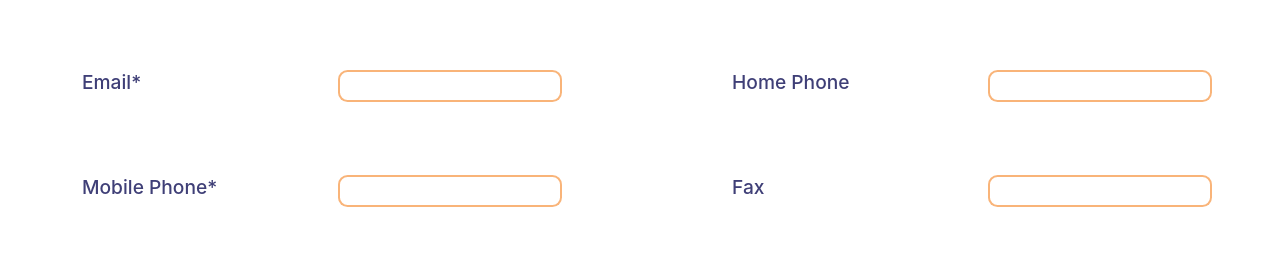
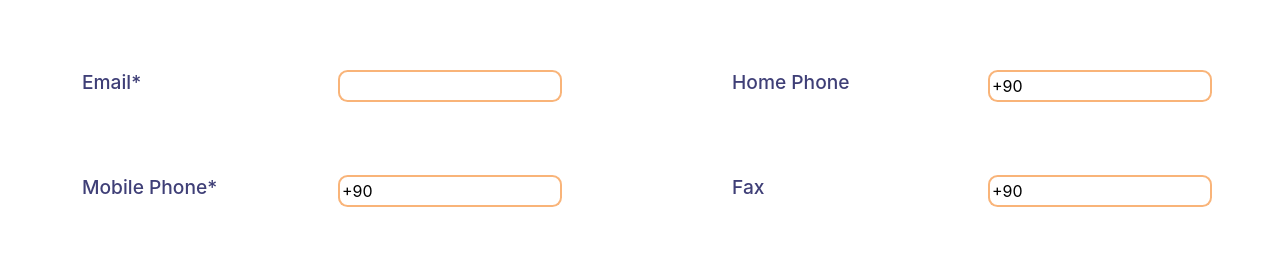
Before and after one commit to gglnyrdm/CRMLite, an Angular app: page /contactcustomer in a window 1280 px wide. Shown: the part 337-594 px from the top of the page. Built offline with nearby package versions, Linux system fonts and the light colour scheme; a web font is replaced by a local one.

Commit message:
update contact customer

```diff
--- a/src/app/features/customers/contact-customer-form/contact-customer-form.component.html
+++ b/src/app/features/customers/contact-customer-form/contact-customer-form.component.html
@@ -1,15 +1,15 @@
-<form>
+<form [formGroup]="form">
     <div class="container">
         <div class="row">
             <div class="col-md-6">
                 <div class="left-side">
                         <div class="input-area">
                             <span>Email*</span>
-                            <input type="email">
+                            <input type="email" formControlName="email">
                         </div>
                         <div class="input-area">
                             <span>Mobile Phone*</span>
-                            <input type="text">
+                            <input type="text" appOnlyNumberInput formControlName="mobilePhone">
                         </div>
                         <button class="cancel-button" type="submit">Previous</button>
                 </div>
@@ -18,11 +18,11 @@
                 <div class="right-side">
                         <div class="input-area">
                             <span>Home Phone</span>
-                        <input type="text">
+                        <input type="text" appOnlyNumberInput formControlName="homePhone">
                         </div>
                         <div class="input-area">
                             <span>Fax</span>
-                            <input type="text">
+                            <input type="text" appOnlyNumberInput formControlName="fax">
                         </div>
                         <button class="next-button" type="submit">Create</button>
                 </div>
--- a/src/app/features/customers/contact-customer-form/contact-customer-form.component.scss
+++ b/src/app/features/customers/contact-customer-form/contact-customer-form.component.scss
@@ -18,6 +18,7 @@ span {
     position: relative;
     margin-bottom: 5rem;
     width: 30rem;
+
   }
 
   .form-select {
--- a/src/app/features/customers/contact-customer-form/contact-customer-form.component.ts
+++ b/src/app/features/customers/contact-customer-form/contact-customer-form.component.ts
@@ -1,8 +1,7 @@
 import { CommonModule } from '@angular/common';
-import { Component } from '@angular/core';
-import { ReactiveFormsModule } from '@angular/forms';
+import { ChangeDetectionStrategy, Component } from '@angular/core';
+import { FormBuilder, FormControl, FormGroup, ReactiveFormsModule } from '@angular/forms';
 import { OnlyNumberInputDirective } from '../../../core/directives/only-number-input.directive';
-import { OnlyLetterDirective } from '../../../core/directives/only-letter.directive';
 
 @Component({
   selector: 'app-contact-customer-form',
@@ -11,10 +10,18 @@ import { OnlyLetterDirective } from '../../../core/directives/only-letter.direct
     CommonModule,
     ReactiveFormsModule,
     OnlyNumberInputDirective,
-    OnlyLetterDirective],
+    ],
   templateUrl: './contact-customer-form.component.html',
-  styleUrl: './contact-customer-form.component.scss'
+  styleUrl: './contact-customer-form.component.scss',
+  changeDetection: ChangeDetectionStrategy.OnPush,
 })
 export class ContactCustomerFormComponent {
+  form:FormGroup = this.fb.group({
+    email: new FormControl(''),
+    mobilePhone: new FormControl('+90'),
+    homePhone: new FormControl('+90'),
+    fax: new FormControl('+90'),
+  });
+  constructor(private fb:FormBuilder){}
 
 }
--- a/src/app/features/customers/search-filter/search-filter/search-filter.component.ts
+++ b/src/app/features/customers/search-filter/search-filter/search-filter.component.ts
@@ -28,7 +28,7 @@ export class SearchFilterComponent {
 
 
   form:FormGroup = this.fb.group({
-    idNumber: new FormControl(''),
+    idNumber: new FormControl('', [Validators.required]),
     customerId: new FormControl(''),
     accountNumber: new FormControl(''),
     gsmNumber: new FormControl(''),
```
